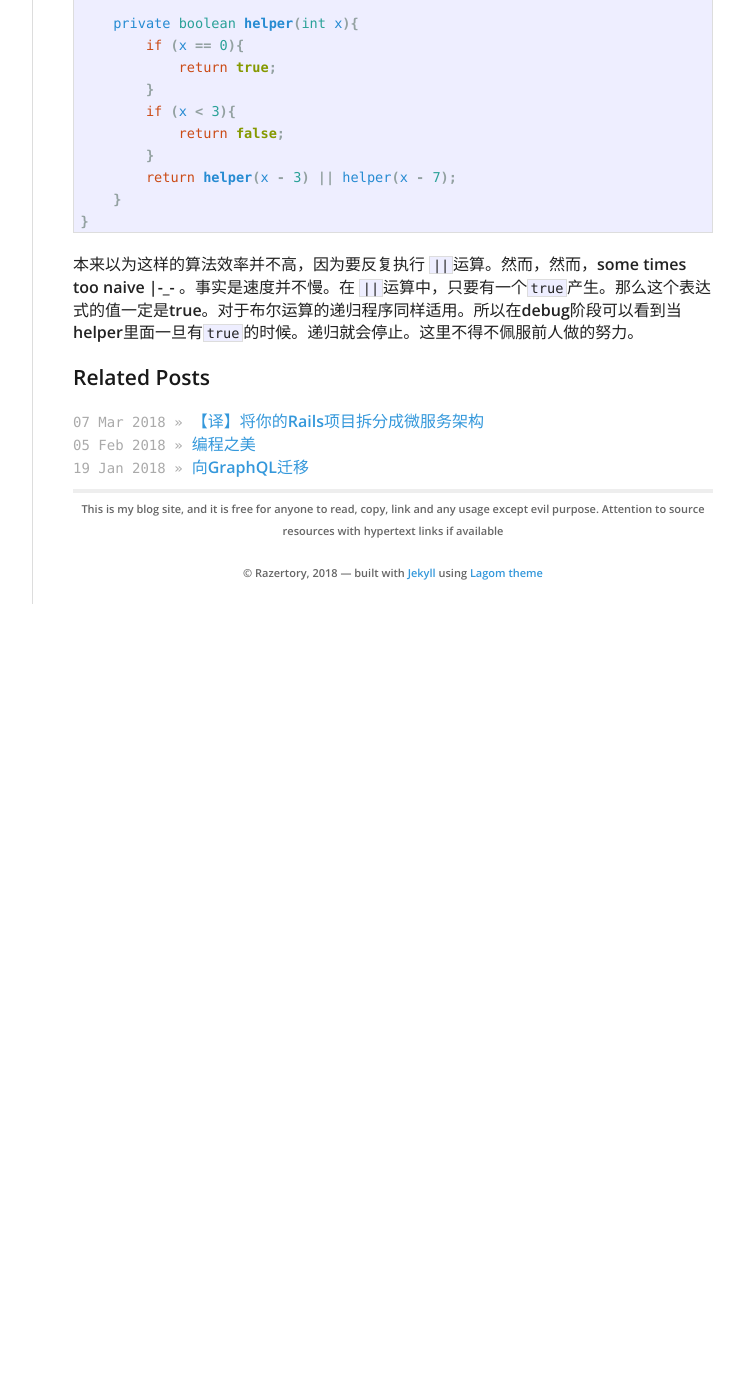
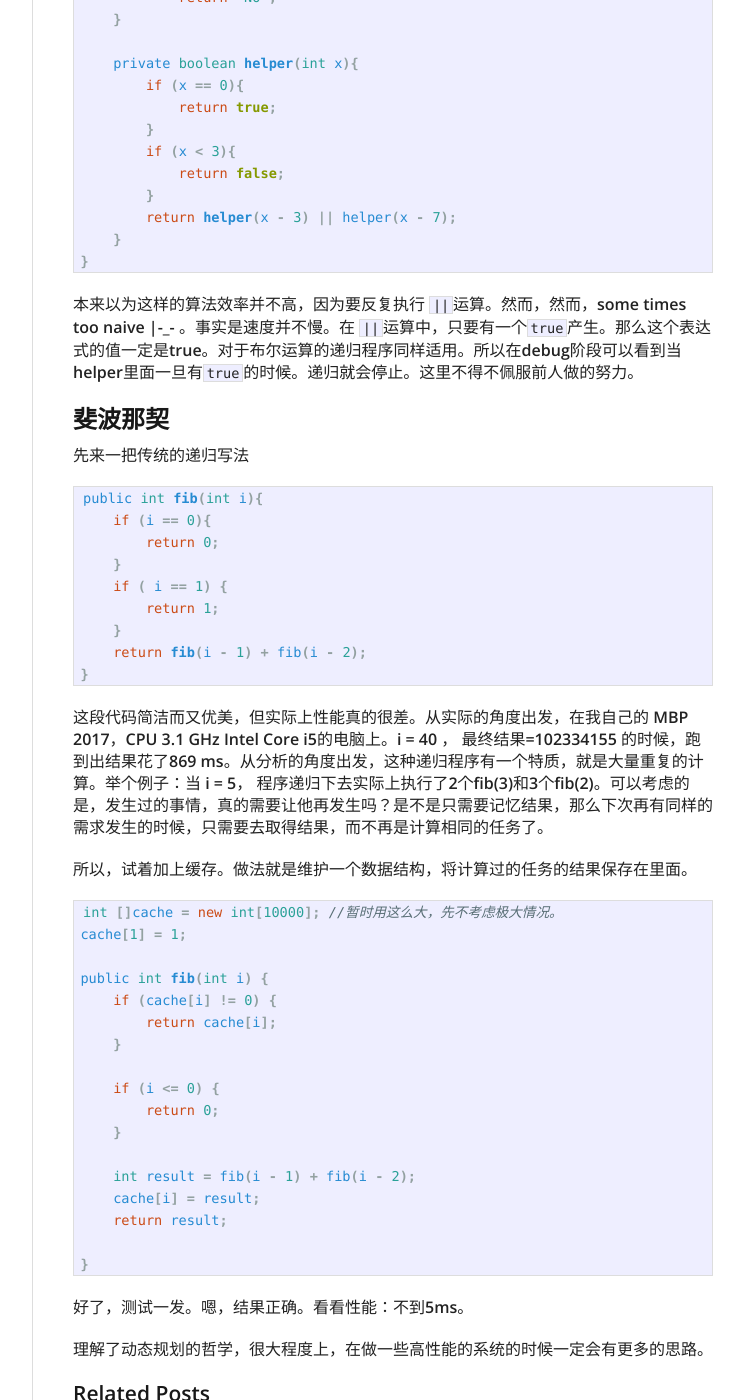
Before and after one commit to razertory/razertory.github.io, a Jekyll site: the page built from _posts/2017-07-29-dynamic-programming.markdown, in a window 1280 px wide and 1400 px high, scrolled down 825 px. Shown: the whole window, without its empty margins (378-1122 px from the left). Built offline with Jekyll 4.4.1, drawn with Linux system fonts in a browser that asks for light colours; before the commit the page ends 1429 px from its top, so only the background shows below that.

Commit message:
dp update

````diff
--- a/_posts/2017-07-29-dynamic-programming.markdown
+++ b/_posts/2017-07-29-dynamic-programming.markdown
@@ -10,6 +10,8 @@ categories: jekyll update
 记得看过一篇文章说：“为什么很多顶级的团队会在意一个研发会不会动态规划。那么从动态规划的本质来说，就是加缓存”。绝大多数的系统，都会一定程度的使用缓存。对于动态规划来说，缓存就是将程序算过的东西存到一个地方，当下次再需要做一样的事情的时候，就从缓存区里面取值。从程序员的哲学来说，这也是DRY原则。
 
 先从一个题目说起吧
+
+## 约翰的后花园
 
 约翰想在他家后面的空地上建一个后花园，现在有两种砖，一种3 dm的高度，7 dm的高度。约翰想围成x dm的墙。如果约翰能做到，输出YES，否则输出NO。（https://www.lintcode.com/problem/johns-backyard-garden/description）
 
@@ -42,3 +44,42 @@ public class Solution {
 }
 ```
 本来以为这样的算法效率并不高，因为要反复执行 `||`运算。然而，然而，some times too naive |-_- 。事实是速度并不慢。在 `||`运算中，只要有一个`true`产生。那么这个表达式的值一定是true。对于布尔运算的递归程序同样适用。所以在debug阶段可以看到当helper里面一旦有`true`的时候。递归就会停止。这里不得不佩服前人做的努力。
+
+## 斐波那契
+先来一把传统的递归写法
+```java
+public int fib(int i){
+    if (i == 0){
+        return 0;
+    }
+    if ( i == 1) {
+        return 1;
+    }
+    return fib(i - 1) + fib(i - 2);
+}
+```
+这段代码简洁而又优美，但实际上性能真的很差。从实际的角度出发，在我自己的 MBP 2017，CPU 3.1 GHz Intel Core i5的电脑上。i = 40 ， 最终结果=102334155 的时候，跑到出结果花了869 ms。从分析的角度出发，这种递归程序有一个特质，就是大量重复的计算。举个例子：当 i = 5， 程序递归下去实际上执行了2个fib(3)和3个fib(2)。可以考虑的是，发生过的事情，真的需要让他再发生吗？是不是只需要记忆结果，那么下次再有同样的需求发生的时候，只需要去取得结果，而不再是计算相同的任务了。
+
+所以，试着加上缓存。做法就是维护一个数据结构，将计算过的任务的结果保存在里面。
+```java
+int []cache = new int[10000]; //暂时用这么大，先不考虑极大情况。
+cache[1] = 1;
+
+public int fib(int i) {
+    if (cache[i] != 0) {
+        return cache[i];
+    }
+
+    if (i <= 0) {
+        return 0;
+    }
+
+    int result = fib(i - 1) + fib(i - 2);
+    cache[i] = result;
+    return result;
+
+}
+```
+好了，测试一发。嗯，结果正确。看看性能：不到5ms。
+
+理解了动态规划的哲学，很大程度上，在做一些高性能的系统的时候一定会有更多的思路。
````
